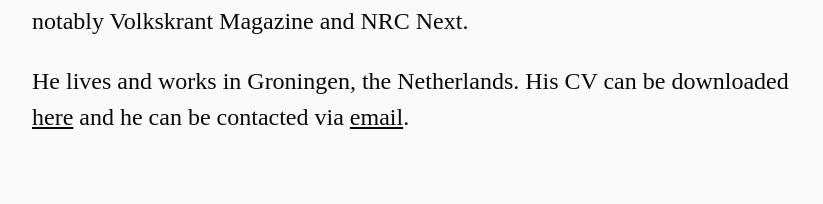
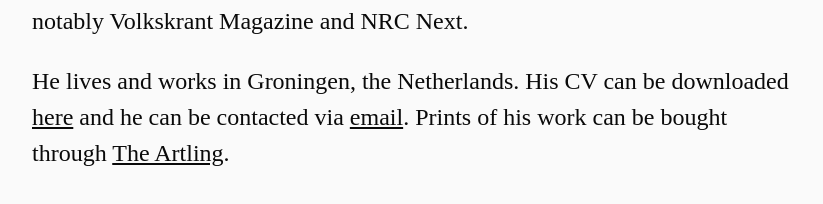
Before and after one commit to ismay/superwolff, a Next.js app: page /about in a window 1280 px wide. Shown: the part 420-624 px from the top of the page, without its empty margins (224-1047 px from the left). Built offline with nearby package versions, Linux system fonts and the light colour scheme.

Commit message:
Add link to the artling

```diff
--- a/pages/about.js
+++ b/pages/about.js
@@ -27,6 +27,13 @@ export default function About() {
         <a href="mailto:superwolff@superwolff.nl" title="Email Superwolff">
           email
         </a>
+        . Prints of his work can be bought through{" "}
+        <a
+          href="https://theartling.com/en/print-artists/superwolff"
+          title="Buy prints at The Artling"
+        >
+          The Artling
+        </a>
         .
       </p>
     </>
```
Also changed, not shown: 1 other file (tests, documents, lock files or other folders).
